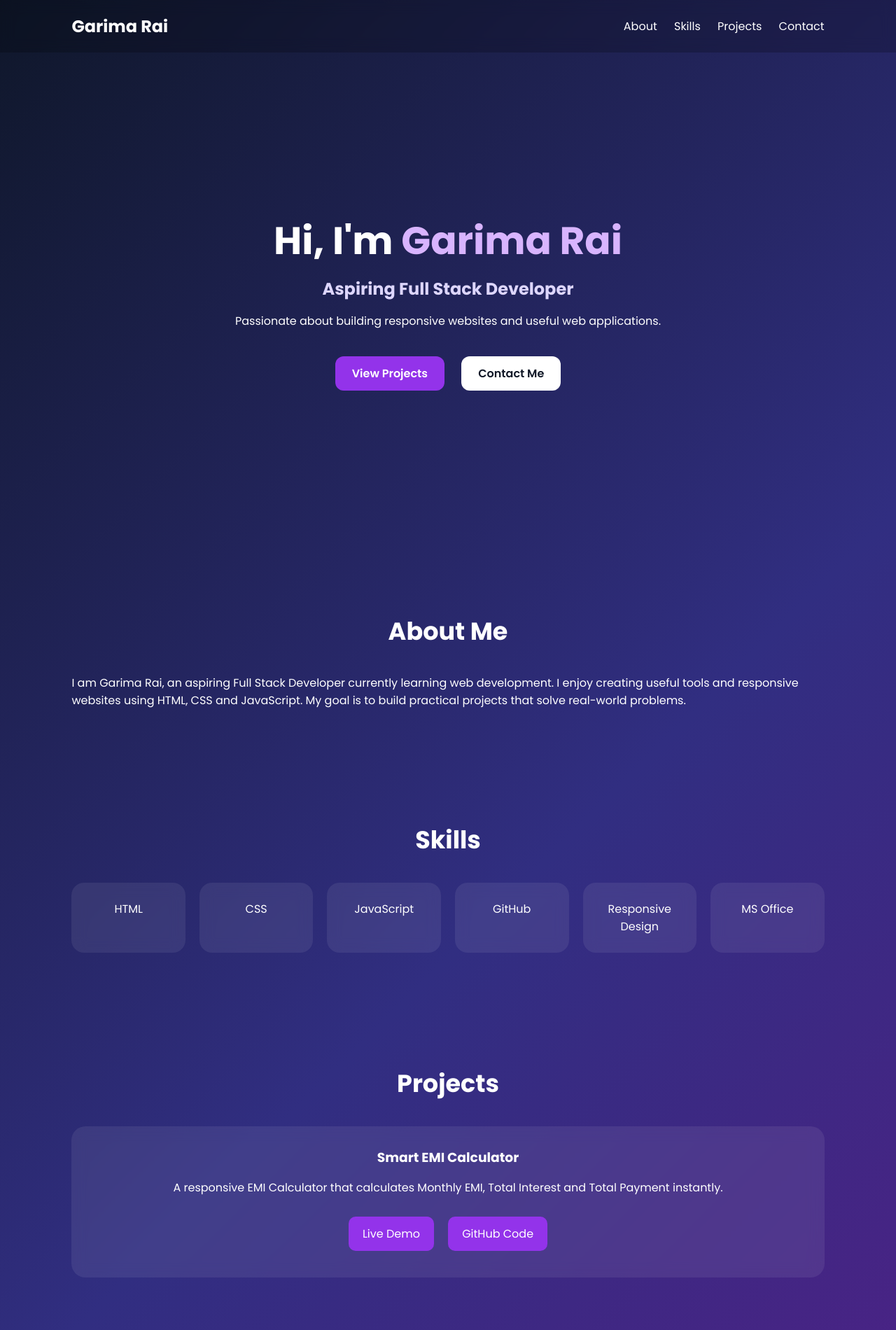
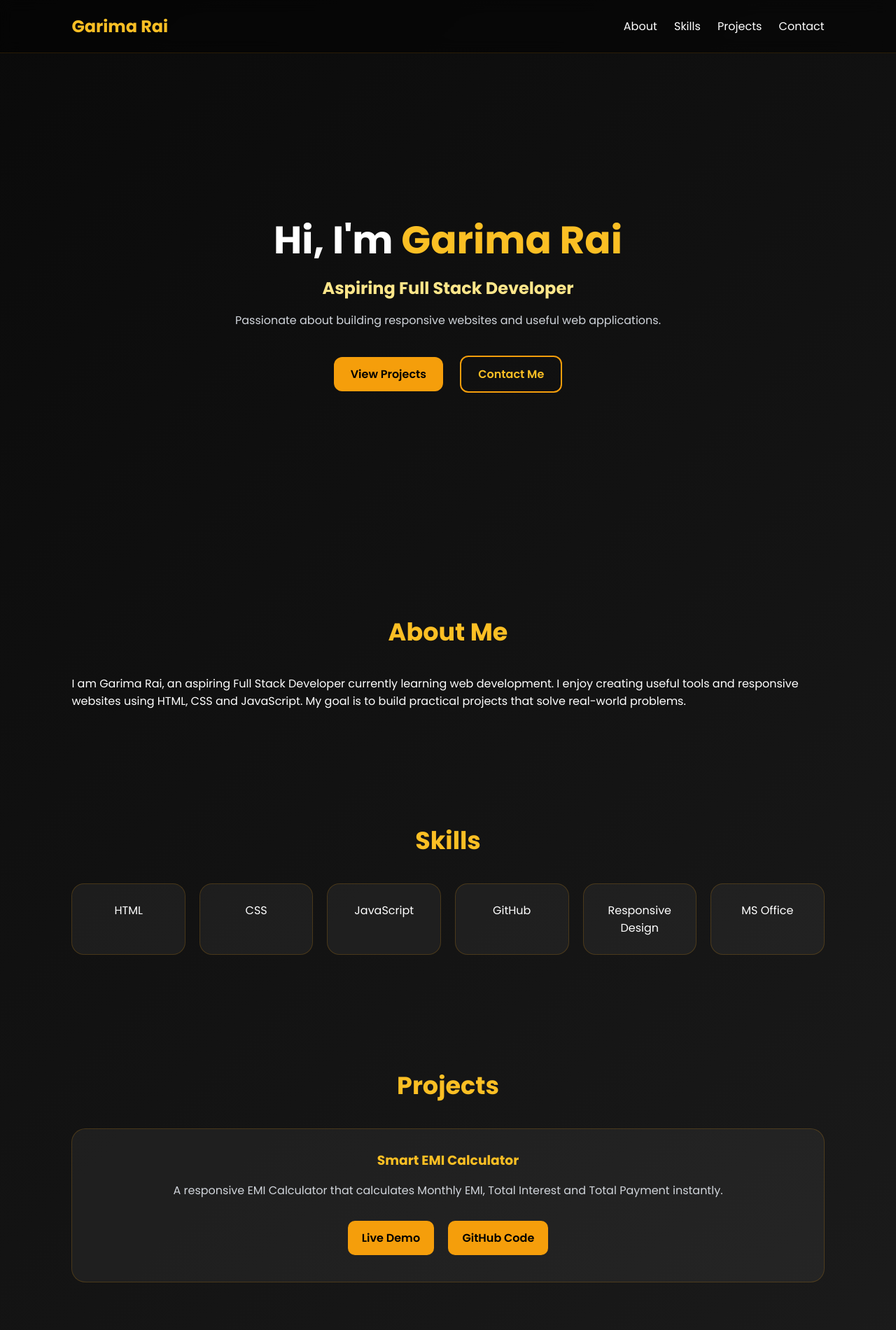
Before and after one commit to Garima22-rai/Garima-portfolio, a plain HTML site: page index.html in a window 1280 px wide. Shown: the top 1900 px of the page at 70% size. Drawn offline with Linux system fonts and the light colour scheme; a script that the page names is missing.

Commit message:
style.css

```diff
--- a/style.css
+++ b/style.css
@@ -12,9 +12,9 @@ html{
 body{
     background:linear-gradient(
         135deg,
-        #0f172a,
-        #312e81,
-        #581c87
+        #0a0a0a,
+        #141414,
+        #1f1f1f
     );
     color:white;
 }
@@ -29,12 +29,14 @@ header{
     position:sticky;
     top:0;
     backdrop-filter:blur(10px);
-    background:rgba(0,0,0,0.2);
+    background:rgba(0,0,0,0.5);
+    border-bottom:1px solid rgba(245,158,11,0.15);
 }
 
 .logo{
     font-size:24px;
     font-weight:700;
+    color:#fbbf24;
 }
 
 nav a{
@@ -45,7 +47,7 @@ nav a{
 }
 
 nav a:hover{
-    color:#d8b4fe;
+    color:#fbbf24;
 }
 
 /* Hero */
@@ -65,19 +67,22 @@ nav a:hover{
 }
 
 .hero-content span{
-    color:#d8b4fe;
+    color:#fbbf24;
 }
 
 .hero-content h2{
+    color:#fde68a;
     margin-bottom:15px;
-    color:#ddd6fe;
 }
 
 .hero-content p{
     max-width:650px;
     margin:auto;
     line-height:1.8;
+    color:#d1d5db;
 }
+
+/* Buttons */
 
 .buttons{
     margin-top:25px;
@@ -95,18 +100,18 @@ nav a:hover{
 }
 
 .btn{
-    background:#9333ea;
-    color:white;
+    background:#f59e0b;
+    color:black;
 }
 
 .btn2{
-    background:white;
-    color:#111827;
+    border:2px solid #f59e0b;
+    color:#fbbf24;
 }
 
 .btn:hover,
 .btn2:hover{
-    transform:translateY(-3px);
+    transform:translateY(-4px);
 }
 
 /* Sections */
@@ -119,6 +124,7 @@ nav a:hover{
     text-align:center;
     margin-bottom:35px;
     font-size:35px;
+    color:#fbbf24;
 }
 
 /* Skills */
@@ -130,8 +136,8 @@ nav a:hover{
 }
 
 .card{
-    background:rgba(255,255,255,0.08);
-    backdrop-filter:blur(10px);
+    background:rgba(255,255,255,0.05);
+    border:1px solid rgba(245,158,11,0.2);
     padding:25px;
     border-radius:18px;
     text-align:center;
@@ -140,24 +146,27 @@ nav a:hover{
 
 .card:hover{
     transform:translateY(-8px);
+    border-color:#f59e0b;
 }
 
-/* Project */
+/* Project Card */
 
 .project-card{
-    background:rgba(255,255,255,0.08);
-    backdrop-filter:blur(10px);
+    background:rgba(255,255,255,0.05);
+    border:1px solid rgba(245,158,11,0.2);
     padding:30px;
     border-radius:20px;
     text-align:center;
 }
 
 .project-card h3{
+    color:#fbbf24;
     margin-bottom:15px;
 }
 
 .project-card p{
-    line-height:1.7;
+    line-height:1.8;
+    color:#d1d5db;
 }
 
 .project-buttons{
@@ -166,12 +175,13 @@ nav a:hover{
 
 .project-buttons a{
     text-decoration:none;
-    color:white;
-    background:#9333ea;
+    background:#f59e0b;
+    color:black;
     padding:12px 20px;
     border-radius:10px;
     margin:8px;
     display:inline-block;
+    font-weight:600;
 }
 
 /* Contact */
@@ -185,10 +195,10 @@ nav a:hover{
     text-decoration:none;
     padding:14px 25px;
     border-radius:12px;
-    background:#f97316;
-    color:white;
+    background:#f59e0b;
+    color:black;
+    font-weight:700;
     margin-top:15px;
-    font-weight:600;
 }
 
 /* Footer */
@@ -196,8 +206,8 @@ nav a:hover{
 footer{
     text-align:center;
     padding:25px;
-    margin-top:30px;
-    border-top:1px solid rgba(255,255,255,0.1);
+    color:#9ca3af;
+    border-top:1px solid rgba(245,158,11,0.15);
 }
 
 /* Mobile */
```
